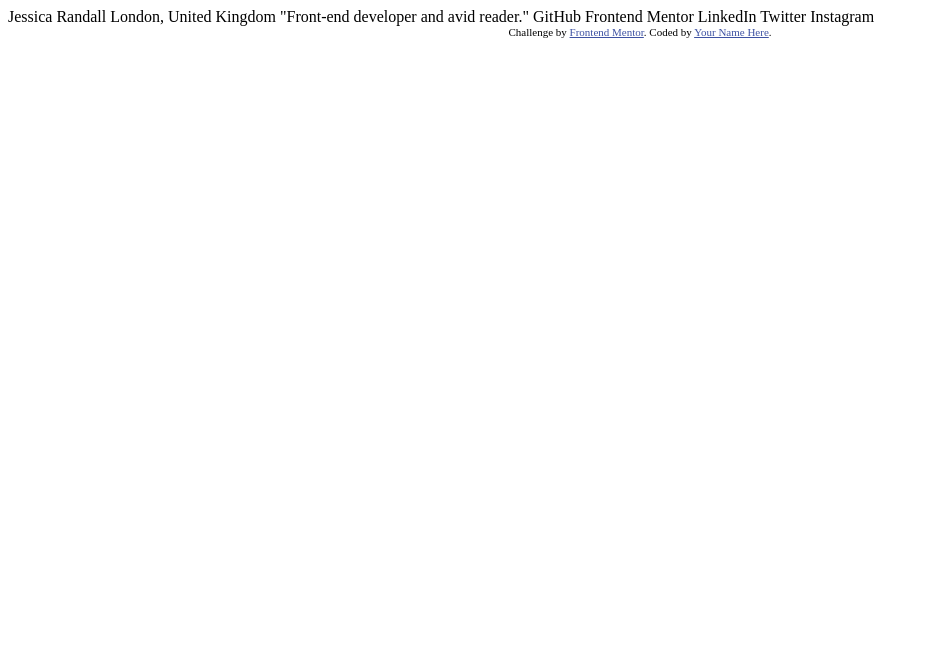
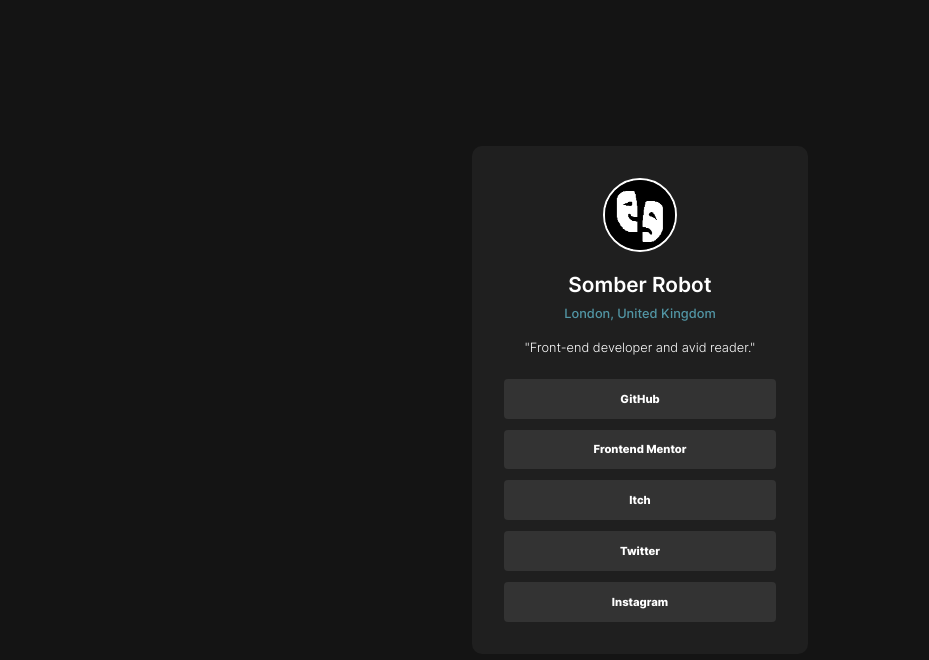
Before and after one commit to somber-robot/social-links-profile, a plain HTML site: page index.html in a window 1280 px wide. Shown: the whole page, without its empty margins (0-929 px from the left). Drawn offline with Linux system fonts and the light colour scheme.

Commit message:
Complete challenge

```diff
--- a/index.html
+++ b/index.html
@@ -8,27 +8,25 @@
 
   <title>Frontend Mentor | Social links profile</title>
 
-  <!-- Feel free to remove these styles or customise in your own stylesheet 👍 -->
-  <style>
-    .attribution { font-size: 11px; text-align: center; }
-    .attribution a { color: hsl(228, 45%, 44%); }
-  </style>
+  <link rel="stylesheet" href="style.css">
 </head>
 <body>
+  <div class="container">
+    <div class="profile-wrapper">
+      <img class="profile-img" src="./assets/images/logo.png" alt="profile image">
+    </div>
+    <p class="name">Somber Robot</p>
+    <p class="location">London, United Kingdom</p>
+    <p class="description">"Front-end developer and avid reader."</p>
+    <div class="links">
+      <a target="_blank" href="https://github.com/somber-robot">GitHub</a>
+      <a target="_blank" href="https://www.frontendmentor.io/profile/somber-robot">Frontend Mentor</a>
+      <a target="_blank" href="https://somber-robot.itch.io/">Itch</a>
+      <a target="_blank" href="https://x.com/amarikwa888">Twitter</a>
+      <a href="#">Instagram</a>
+    </div>
+  </div>
 
-  Jessica Randall
-  London, United Kingdom
-  "Front-end developer and avid reader."
-
-  GitHub
-  Frontend Mentor
-  LinkedIn
-  Twitter
-  Instagram
-
-  <div class="attribution">
-    Challenge by <a href="https://www.frontendmentor.io?ref=challenge" target="_blank">Frontend Mentor</a>.
-    Coded by <a href="#">Your Name Here</a>.
-  </div>
+  <script src="script.js"></script>
 </body>
 </html>
--- /dev/null
+++ b/script.js
@@ -0,0 +1,51 @@
+const linkBox = document.querySelector(".links")
+
+const links = linkBox.children;
+let current = null;
+let previous = null
+
+document.addEventListener("keydown", (event) => {
+    switch (event.key) {
+        case "g": select(0); break;
+        case "f": select(1); break;
+        case "i": select(2); break;
+        case "t": select(3); break;
+        case "n": select(4); break;
+        case "ArrowUp":
+            if (current == null) select(0);
+            else select(previous-1);
+            break;
+        case "ArrowDown":
+            if (current == null) select(0);
+            else select(previous+1);
+            break;
+        case "Enter": if (current != null) links[current].click(); break;
+        default: break;
+    }
+});
+
+for (let i = 0; i < links.length; i++){
+    links[i].addEventListener("mouseover", () => {
+        select(i);
+    });
+
+    links[i].addEventListener("mouseout", () => {
+        current = null;
+        clearSelections();
+    });
+}
+
+function select(idx){
+    if (idx < 0) idx = links.length + idx;
+    if (idx > links.length-1) idx = idx % links.length;
+    links[idx].className = "selected";
+    current = idx;
+    previous = idx;
+    clearSelections();
+}
+
+function clearSelections(){
+    for (let i = 0; i < links.length; i++) {
+        if (current != i) links[i].className = "";
+    }
+}
--- /dev/null
+++ b/style.css
@@ -0,0 +1,92 @@
+@font-face {
+    font-family: Inter;
+    src: url(./assets/fonts/Inter-VariableFont_slnt\,wght.ttf);
+}
+
+body{
+    margin: 0;
+    box-sizing: border-box;
+    background-color: hsl(0, 0%, 8%);
+    height: 100vh;
+    display: flex;
+    color: hsl(0, 0%, 100%);
+    font-family: Inter;
+    font-weight: 500;
+}
+
+p{
+    margin: 0;
+}
+
+.container{
+    margin: auto;
+    background-color: hsl(0, 0%, 12%);
+    display: flex;
+    flex-direction: column;
+    align-items: center;
+    border-radius: 10px;
+    padding: 2rem;
+    gap: 1.2rem;
+}
+
+.profile-wrapper{
+    width: 70px;
+    height: 70px;
+    overflow: hidden;
+    border-radius: 100%;
+    display: flex;
+    justify-content: center;
+    align-items: center;
+    border: 2px solid white;
+}
+
+.profile-img{
+    width: 100%;
+    height: 100%;
+}
+
+.name{
+    font-size: 1.3rem;
+    font-weight: 600;
+}
+
+.location{
+    margin-top: -10px;
+    font-size: 0.8rem;
+    font-weight: 500;
+    color: #5296A5;
+}
+
+.description{
+    font-size: 0.8rem;
+    font-weight: 300;
+}
+
+.links{
+    margin-top: 0.3rem;
+    display: flex;
+    flex-direction: column;
+    gap: 0.7rem;
+    text-align: center;
+    width: 17rem;
+}
+
+.links a{
+    text-decoration: none;
+    color: white;
+    background-color: hsl(0, 0%, 20%);
+    border-radius: 4px;
+    padding: 0.8rem;
+    font-size: 0.7rem;
+    font-weight: 800;
+}
+
+.links .selected{
+    color: black;
+    background-color: #5296A5;
+}
+
+.links a:active{
+    background-color: aliceblue;
+    color: #5296A5;
+}
```
Also changed, not shown: assets/images/logo.png (added), screenshot.png (added), 1 other file.
